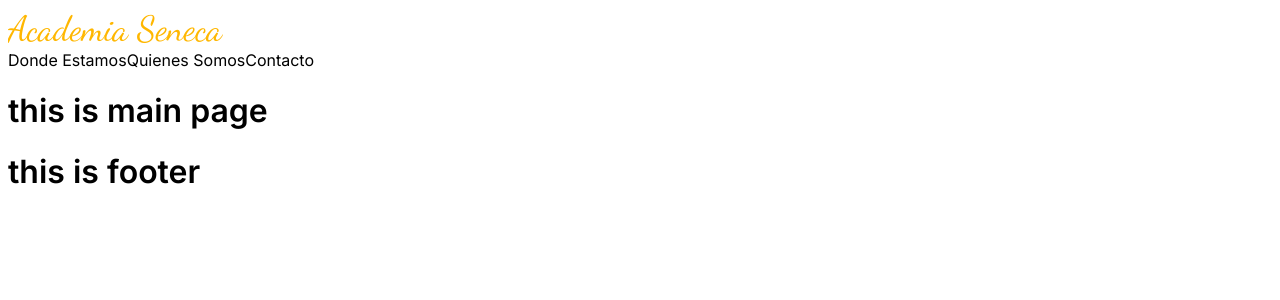
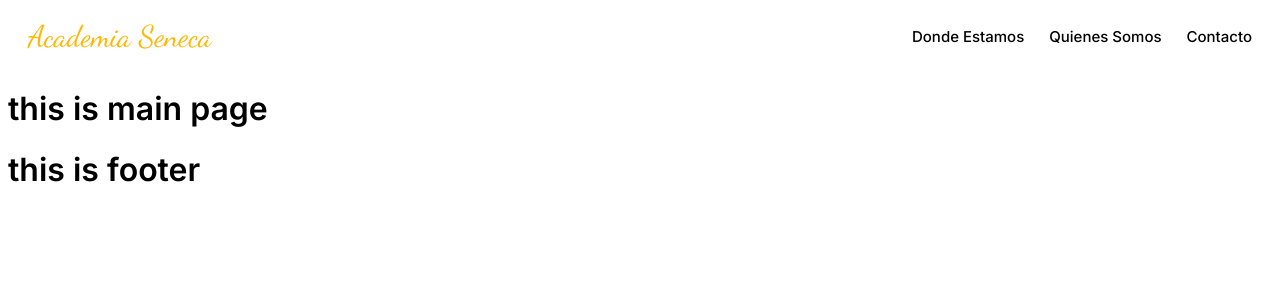
Before and after one commit to MikelGV/acadseneca, a Next.js app: page / in a window 1280 px wide. Shown: the top 300 px of the page. Built offline with nearby package versions, Linux system fonts and the light colour scheme.

Commit message:
basic css added

```diff
--- a/components/topbar/topbar.module.css
+++ b/components/topbar/topbar.module.css
@@ -1,15 +1,31 @@
-.topbar {}
-.topbarWrapper {}
-.left {}
-.leftWrapper {}
+.topbar {
+    height: 60px;
+}
+.topbarWrapper {
+    padding: 10px 20px;
+    display: flex;
+    align-items: center;
+    justify-content: space-between;
+}
+.left {
+    flex: 1;
+    display: flex;
+    align-items: center;
+}
 .logo {
     font-family: 'Dancing Script', cursive;
-    font-size: 35px;
+    font-size: 30px;
     color: #FFB700;
 }
 
-.right{}
-.rightWrapper{}
-.dEstamos{}
-.qSomos{}
-.contact{}
+.right{
+    flex: 1;
+    display: flex;
+    align-items: center;
+    justify-content: flex-end;
+}
+.MenuItem {
+    font-size: 15px;
+    margin-left: 25px;
+    font-weight: 500;
+}
--- a/components/topbar/topbar.tsx
+++ b/components/topbar/topbar.tsx
@@ -6,16 +6,12 @@ export default function TopBar() {
         <div className={styles.topbar}>
             <div className={styles.topbarWrapper}>
                 <div className={styles.left}>
-                    <div className={styles.leftWrapper}>
-                        <Link className={styles.logo} href="/">Academia Seneca</Link>
-                    </div>
+                    <Link className={styles.logo} href="/">Academia Seneca</Link>
                 </div>
                 <div className={styles.right}>
-                    <div className={styles.rightWrapper}>
-                        <Link href="/dEstamos" className={styles.dEstamos}>Donde Estamos</Link>
-                        <Link href="/qSomos" className={styles.qSomos}>Quienes Somos</Link>
-                        <Link href="/contact" className={styles.contact}>Contacto</Link>
-                    </div>
+                    <Link href="/dEstamos" className={styles.MenuItem}>Donde Estamos</Link>
+                    <Link href="/qSomos" className={styles.MenuItem}>Quienes Somos</Link>
+                    <Link href="/contact" className={styles.MenuItem}>Contacto</Link>
                 </div>
             </div>
         </div>
```
